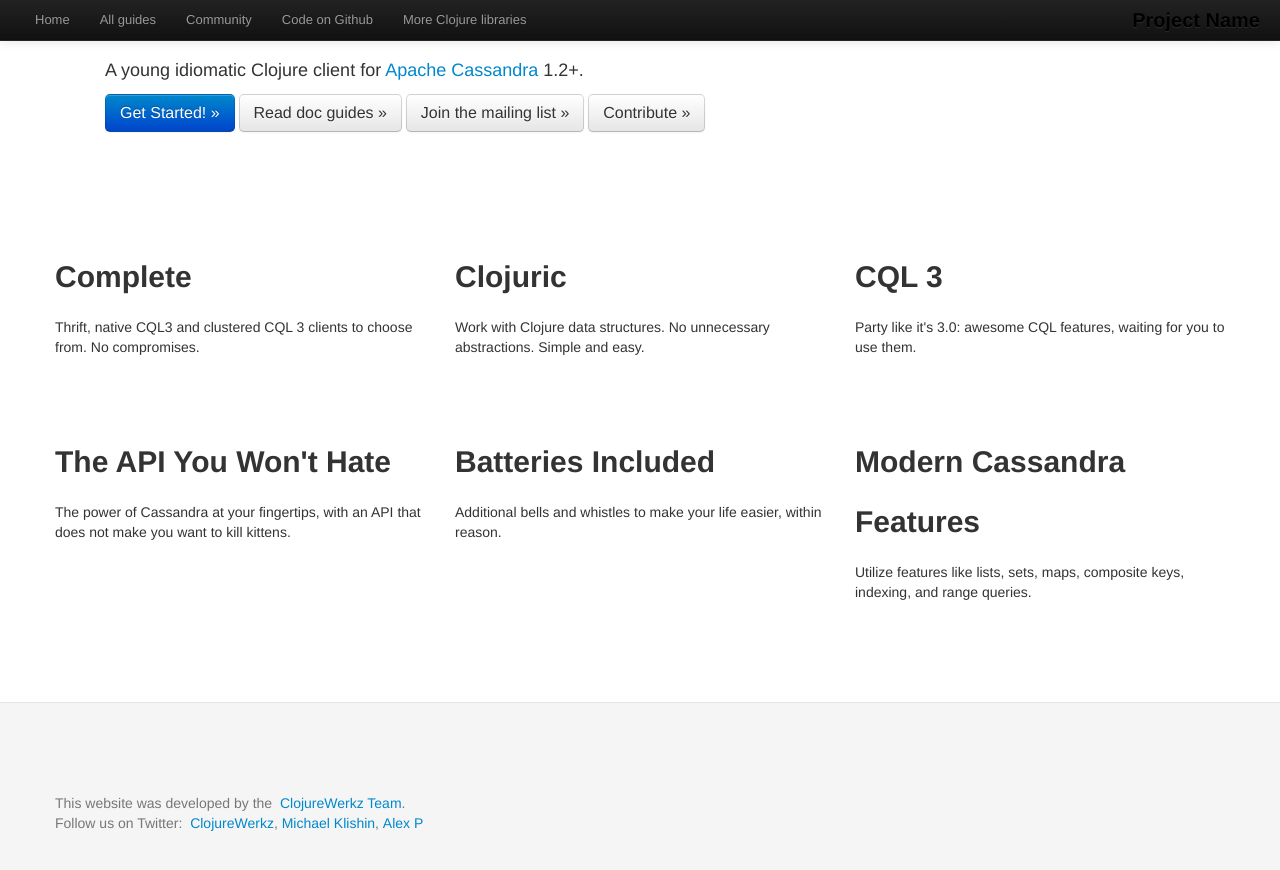
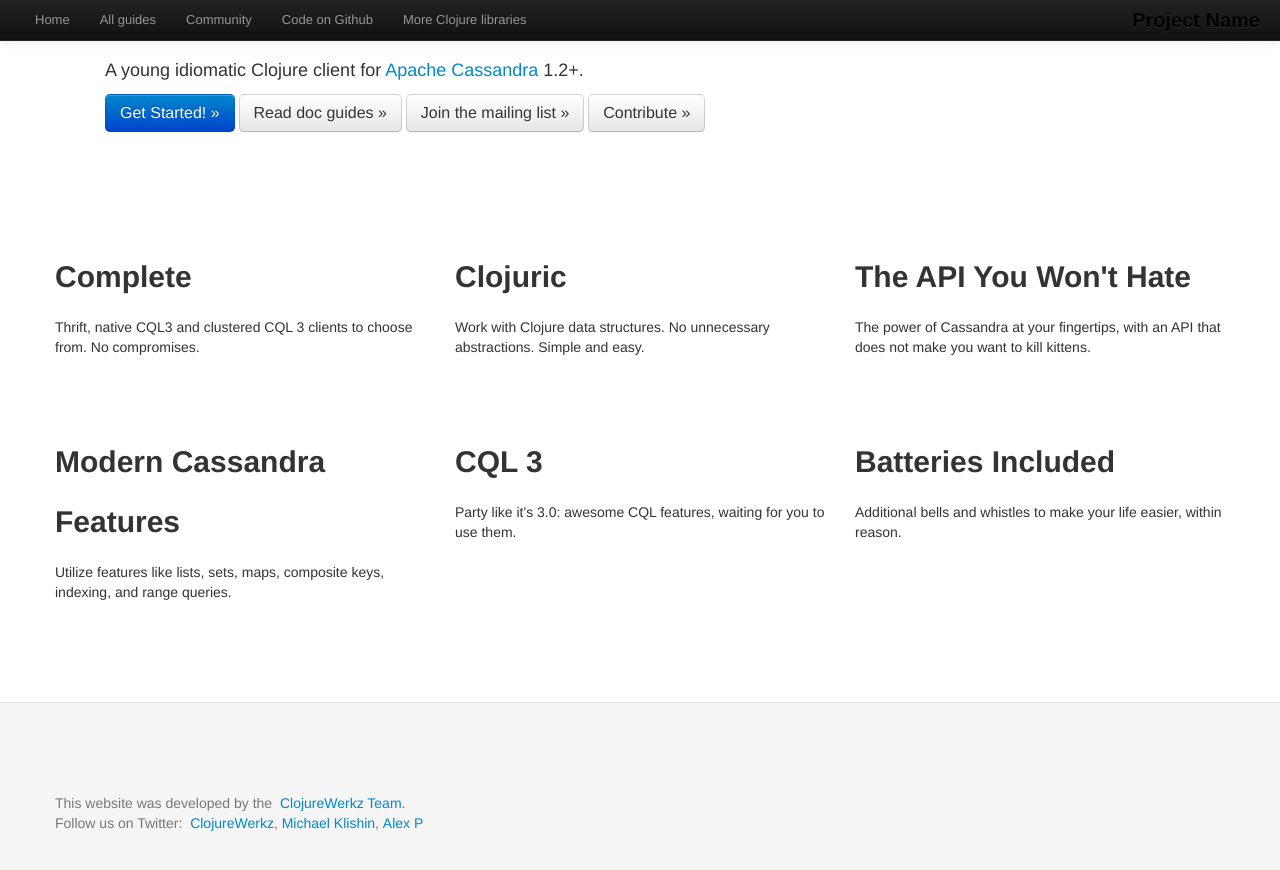
Before and after one commit to clojurewerkz/cassaforte.docs, a Jekyll site: the page built from index.html, in a window 1280 px wide and 900 px high, scrolled down 343 px. Shown: the top 870 px of the window. Built offline with Jekyll 4.4.1, drawn with Linux system fonts in a browser that asks for light colours; some web fonts are replaced; Markdown is read by kramdown in place of the engine named in the settings.

Commit message:
Rearrange

```diff
--- a/index.html
+++ b/index.html
@@ -25,23 +25,23 @@ layout: default
     <p>Work with Clojure data structures. No unnecessary abstractions. Simple and easy.</p>
   </div>
   <div class='span4'>
-    <h2>CQL 3</h2>
-    <p>Party like it's 3.0: awesome CQL features, waiting for you to use them.</p>
+    <h2>The API You Won't Hate</h2>
+    <p>The power of Cassandra at your fingertips, with an API that does not make you
+      want to kill kittens.</p>
   </div>
 </div>
 
 <div class='row-fluid'>
   <div class='span4'>
-    <h2>The API You Won't Hate</h2>
-    <p>The power of Cassandra at your fingertips, with an API that does not make you
-      want to kill kittens.</p>
+    <h2>Modern Cassandra Features</h2>
+    <p>Utilize features like lists, sets, maps, composite keys, indexing, and range queries.</p>
+  </div>
+  <div class='span4'>
+    <h2>CQL 3</h2>
+    <p>Party like it's 3.0: awesome CQL features, waiting for you to use them.</p>
   </div>
   <div class='span4'>
     <h2>Batteries Included</h2>
     <p>Additional bells and whistles to make your life easier, within reason.</p>
   </div>
-  <div class='span4'>
-    <h2>Modern Cassandra Features</h2>
-    <p>Utilize features like lists, sets, maps, composite keys, indexing, and range queries.</p>
-  </div>
 </div>
```
